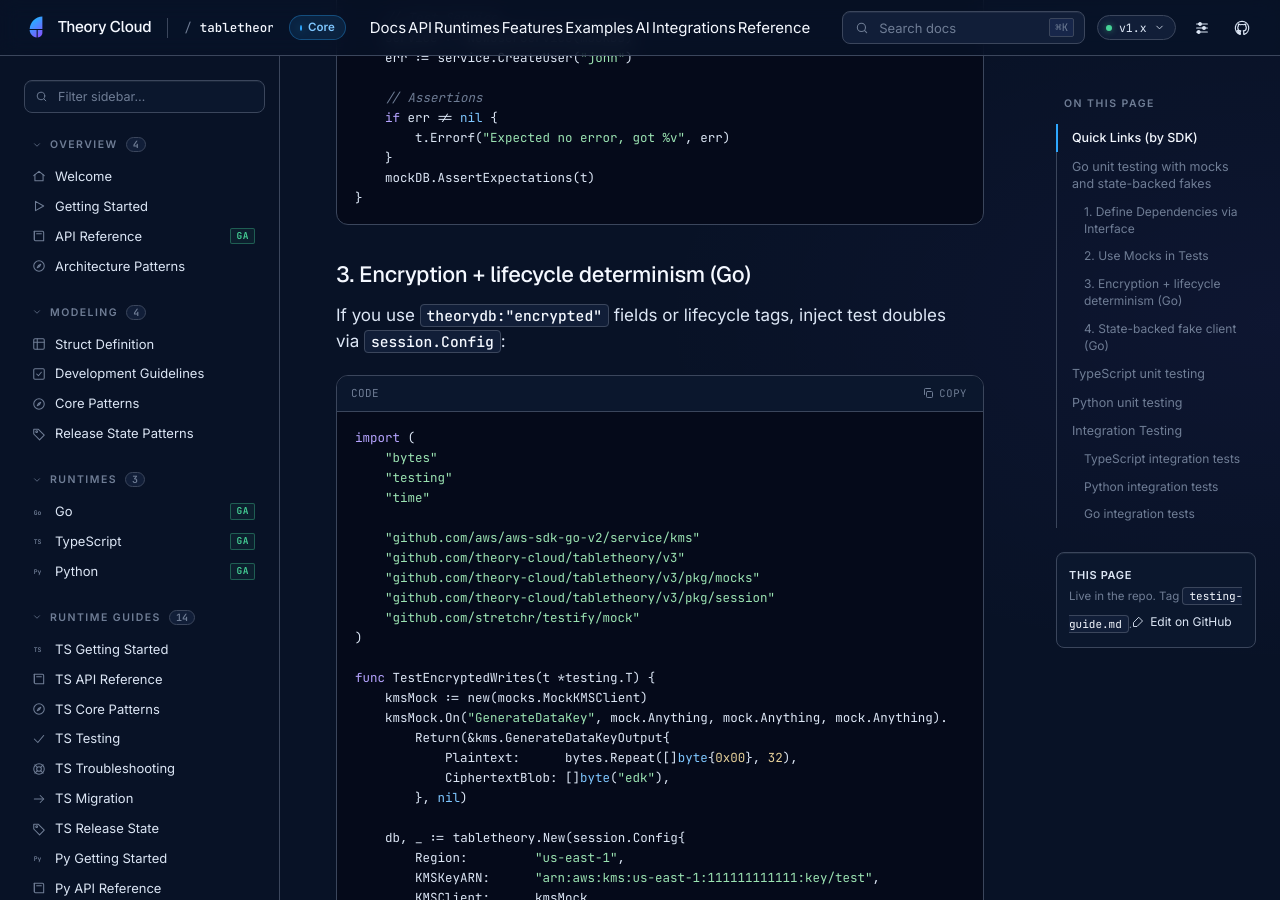
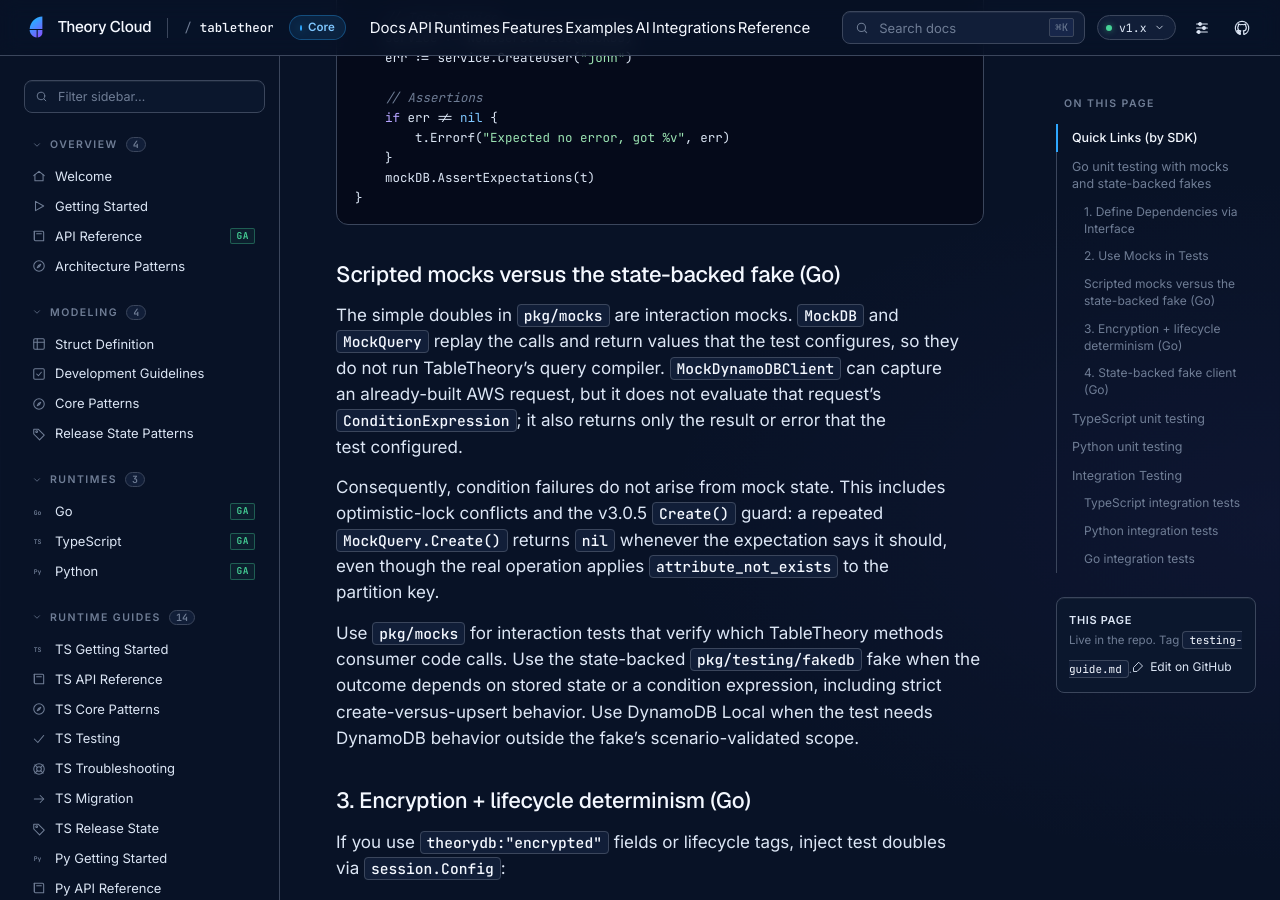
Before and after one commit to theory-cloud/TableTheory, a Jekyll site: the page built from docs/testing-guide.md, in a window 1280 px wide and 900 px high, scrolled down 1647 px. Built offline with Jekyll 4.4.1, drawn with Linux system fonts in a browser that asks for light colours; some of the changed text lies outside the part shown.

Commit message:
docs: add v3.0.5 Create() migration note and condition-expression fake guidance
Refs Factory fleet-feedback TableTheory#552.

````diff
--- a/docs/_data/nav.yml
+++ b/docs/_data/nav.yml
@@ -103,6 +103,7 @@ groups:
       - { id: migration-guide,       title: Migration,               url: /migration-guide/,                  icon: arrow-right }
       - { id: migration-v2,          title: v2 Migration,            url: /migration/v2/,                     icon: git-branch,  tag: major }
       - { id: migration-v3,          title: v3 Migration,            url: /migration/v3/,                     icon: git-branch,  tag: major }
+      - { id: migration-v3-0-5-create, title: v3.0.5 Create Migration, url: /migration/v3.0.5-create/,           icon: git-branch }
       - { id: llm-faq,               title: LLM FAQ,                 url: /llm-faq/module-faq/,               icon: help-circle }
 
   - label: Reference
@@ -227,6 +228,7 @@ url_to_id:
   /migration-guide/:                       migration-guide
   /migration/v2/:                          migration-v2
   /migration/v3/:                          migration-v3
+  /migration/v3.0.5-create/:               migration-v3-0-5-create
   /llm-faq/module-faq/:                    llm-faq
   /reference/dms-spec/:                    ref-dms
   /reference/contract-scenarios/:          ref-scenarios
--- a/docs/testing-guide.md
+++ b/docs/testing-guide.md
@@ -65,6 +65,22 @@ func TestCreateUser(t *testing.T) {
     mockDB.AssertExpectations(t)
 }
 ```
+
+### Scripted mocks versus the state-backed fake (Go)
+
+The simple doubles in `pkg/mocks` are interaction mocks. `MockDB` and `MockQuery` replay the calls and return values that
+the test configures, so they do not run TableTheory's query compiler. `MockDynamoDBClient` can capture an already-built
+AWS request, but it does not evaluate that request's `ConditionExpression`; it also returns only the result or error that
+the test configured.
+
+Consequently, condition failures do not arise from mock state. This includes optimistic-lock conflicts and the v3.0.5
+`Create()` guard: a repeated `MockQuery.Create()` returns `nil` whenever the expectation says it should, even though the
+real operation applies `attribute_not_exists` to the partition key.
+
+Use `pkg/mocks` for interaction tests that verify which TableTheory methods consumer code calls. Use the state-backed
+`pkg/testing/fakedb` fake when the outcome depends on stored state or a condition expression, including strict
+create-versus-upsert behavior. Use DynamoDB Local when the test needs DynamoDB behavior outside the fake's
+scenario-validated scope.
 
 ### 3. Encryption + lifecycle determinism (Go)
 
@@ -140,6 +156,10 @@ func TestServiceWritesAndQueries(t *testing.T) {
 TableTheory keys, conditional writes, optimistic-lock version increments, TTL attributes, batches, transactions, and basic
 query/scan filters. It is a deterministic local testing aid, not a DynamoDB replacement; behavior beyond the
 scenario-validated fake lane should still be covered with DynamoDB Local integration tests.
+
+For a condition-sensitive test, issue the same strict `Create()` twice and assert that the second call matches
+`pkg/errors.ErrConditionFailed`. If the access pattern is an intentional upsert, exercise `CreateOrUpdate()` instead and
+assert that the stored item changes. This pins the semantic distinction that scripted `pkg/mocks` tests cannot evaluate.
 
 ## TypeScript unit testing
 
````
Also changed, not shown: docs/migration-guide.md (+7 -0 lines), docs/migration/v3.0.5-create.md (added, +68 -0 lines), 4 other files.
